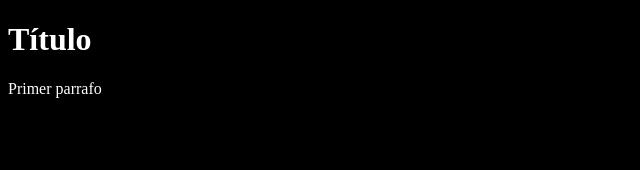
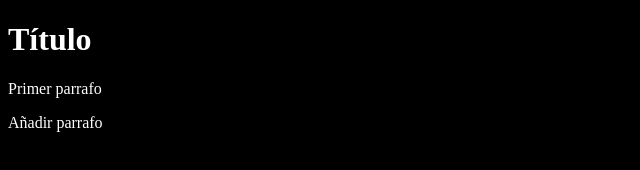
Before and after one commit to Abdelhaq03/prueba, a plain HTML site: page index.html in a window 1280 px wide. Shown: the whole page, without its empty margins (0-640 px from the left). Drawn offline with Linux system fonts and the light colour scheme.

Commit message:
Update index.html

```diff
--- a/index.html
+++ b/index.html
@@ -10,5 +10,6 @@
 <body>
     <h1>Título</h1>
     <p>Primer parrafo</p>
+    <p>Añadir parrafo</p>
 </body>
 </html>
```
